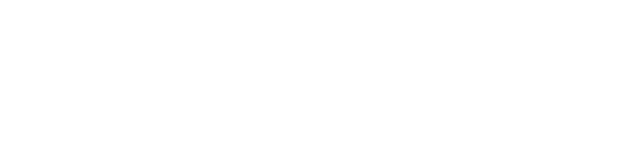
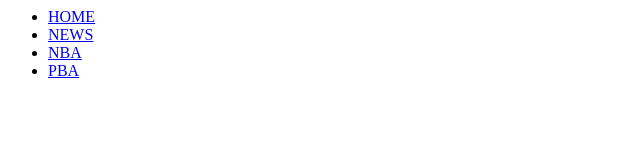
Before and after one commit to christianmalit/comprog-B, a plain HTML site: page index.html in a window 1280 px wide. Shown: the whole page, without its empty margins (0-640 px from the left). Drawn offline with Linux system fonts and the light colour scheme.

Commit message:
Add files via upload

```diff
--- a/index.html
+++ b/index.html
@@ -1,11 +1,15 @@
-<!DOCTYPE html>
 <html>
-	<head>
+<head>
+    <link rel = "stylesheet" type = "text/css" href = "style.css">
+</head>
+<body>
 
-	</head>
+    <ul>
+	    <li><a href = '#'>HOME</a></li>
+		<li><a href = '#'>NEWS</a></li>
+		<li><a href = '#'>NBA</a></li>
+		<li><a href = '#'>PBA</a></li>
+	</ul>
 
-	<body>
-
-	</body>
-
-</html>
+</body>
+<html>
```
